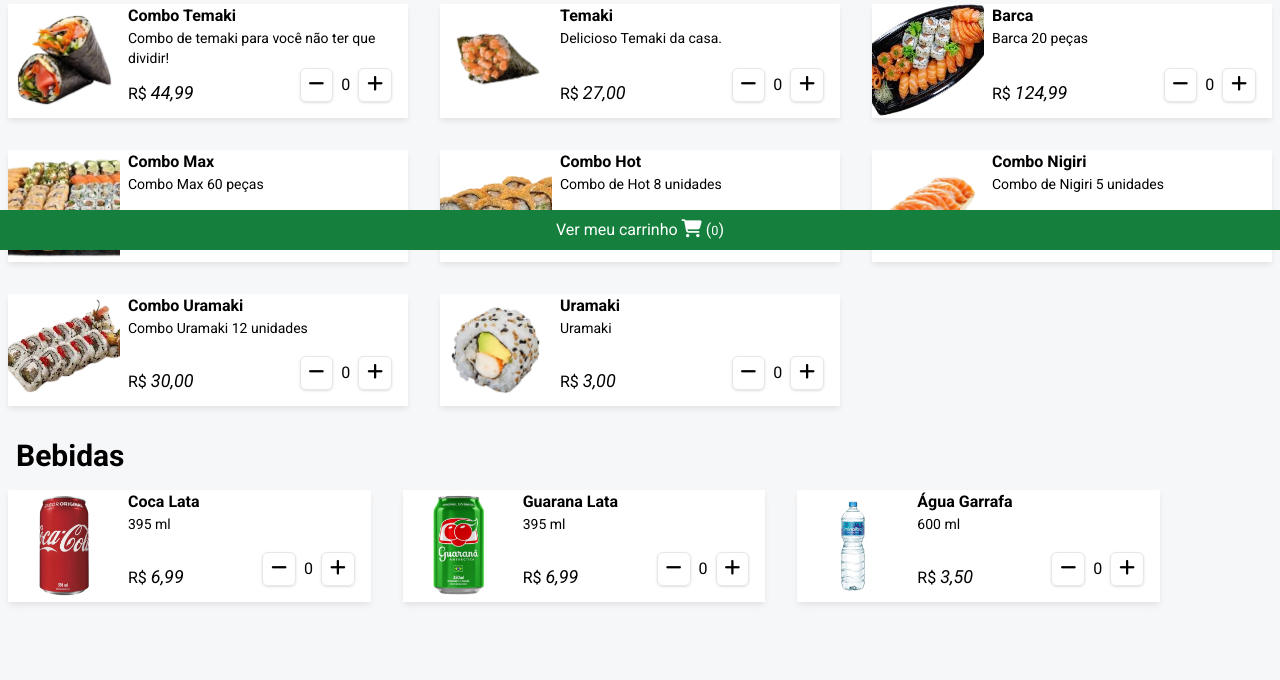
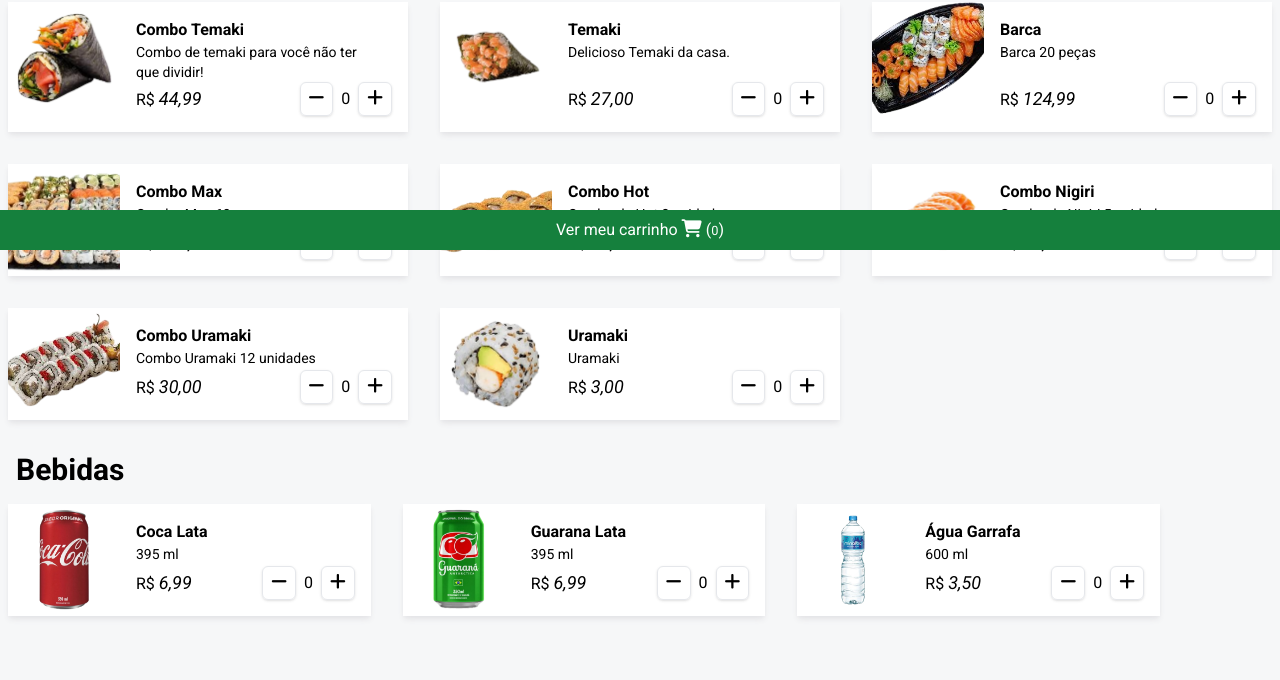
Before and after one commit to andreldgraciano/Cardapio, a website: page index.html in a window 1280 px wide. Shown: the part 550-1230 px from the top of the page. Drawn offline with Linux system fonts and the light colour scheme.

Commit message:
h-md-header w-nav p-product

```diff
--- a/index.html
+++ b/index.html
@@ -19,7 +19,7 @@
 <body>
 
     <!-- Header -->
-    <header class="relative w-full h-[300px] md:h-[420px] bg-white max-w-7xl z-0">
+    <header class="relative w-full h-[300px] xl:h-[420px] bg-white max-w-7xl z-0">
         <div id="banner" class="absolute inset-0 w-full bg-cover bg-center sm:bg-bottom saturate-[1.7] z-10" style="background-image: url('./assets/images/bg.jpg');"></div>
         <div class="absolute w-full h-full flex flex-col justify-end items-center pb-8 z-20">
             <h1
@@ -35,7 +35,7 @@
     </header>
     <!-- Fim Header -->
 
-    <nav class="sticky bg-white py-2 top-0 flex w-full text-2xl md:text-4xl text-center font-bold border-b-2 mb-6">
+    <nav class="sticky bg-white py-2 top-0 flex max-w-7xl w-full text-2xl md:text-4xl text-center font-bold shadow-md shadow-zinc-200 mb-6">
         <a href="#comidas" class="flex-1 border-r-2">Comidas</a>
         <a href="#bebidas" class="flex-1">Bebidas</a>
     </nav>
@@ -51,15 +51,15 @@
         <!-- Grid Comidas -->
         <section class="grid grid-cols-1 md:grid-cols-2 lg:grid-cols-3 gap-8 max-w-7xl mx-2">
 
-            <div class="flex gap-2 bg-white shadow-md shadow-zinc-200">
+            <div class="flex bg-white shadow-md shadow-zinc-200">
                 <img src="assets/images/combo-temaki.png" alt="Combo Temaki"
                     class="w-28 h-28 rounded-md object-cover hover:scale-110 hover:-rotate-2 duration-200 mx-auto">
-                <div class="flex flex-col h-full flex-1">
+                <div class="flex flex-col h-full flex-1 p-4">
                     <p class="font-bold">Combo Temaki</p>
                     <p class="text-sm pr-4">Combo de temaki para você não ter que dividir!</p>
                     <div class="flex items-center justify-between mt-auto">
                         <p>R$ <span class="text-lg italic">44,99</span></p>
-                        <div class="flex mr-4 mb-4 gap-2 items-center">
+                        <div class="flex gap-2 items-center">
                             <button class="remove-from-cart-btn px-2 py-1 border rounded-md shadow" data-name="Combo Temaki"
                                 data-price="44.99">
                                 <i class="fa-solid fa-minus text-lg"></i>
@@ -74,15 +74,15 @@
                 </div>
             </div>
 
-            <div class="flex gap-2 bg-white shadow-md shadow-zinc-200">
+            <div class="flex bg-white shadow-md shadow-zinc-200">
                 <img src="assets/images/temaki.png" alt="Temaki"
                     class="w-28 h-28 rounded-md object-cover hover:scale-110 hover:-rotate-2 duration-200 mx-auto">
-                <div class="flex flex-col h-full flex-1">
+                <div class="flex flex-col h-full flex-1 p-4">
                     <p class="font-bold">Temaki</p>
                     <p class="text-sm pr-4">Delicioso Temaki da casa.</p>
                     <div class="flex items-center justify-between mt-auto">
                         <p>R$ <span class="text-lg italic">27,00</span></p>
-                        <div class="flex mr-4 mb-4 gap-2 items-center">
+                        <div class="flex gap-2 items-center">
                             <button class="remove-from-cart-btn px-2 py-1 border rounded-md shadow" data-name="Temaki"
                                 data-price="27.00">
                                 <i class="fa-solid fa-minus text-lg"></i>
@@ -97,15 +97,15 @@
                 </div>
             </div>
 
-            <div class="flex gap-2 bg-white shadow-md shadow-zinc-200">
+            <div class="flex bg-white shadow-md shadow-zinc-200">
                 <img src="assets/images/barca.png" alt="Barca"
                     class="w-28 h-28 rounded-md object-cover hover:scale-110 hover:-rotate-2 duration-200 mx-auto">
-                <div class="flex flex-col h-full flex-1">
+                <div class="flex flex-col h-full flex-1 p-4">
                     <p class="font-bold">Barca</p>
                     <p class="text-sm pr-4">Barca 20 peças</p>
                     <div class="flex items-center justify-between mt-auto">
                         <p>R$ <span class="text-lg italic">124,99</span></p>
-                        <div class="flex mr-4 mb-4 gap-2 items-center">
+                        <div class="flex gap-2 items-center">
                             <button class="remove-from-cart-btn px-2 py-1 border rounded-md shadow" data-name="Barca"
                                 data-price="123.99">
                                 <i class="fa-solid fa-minus text-lg"></i>
@@ -120,15 +120,15 @@
                 </div>
             </div>
 
-            <div class="flex gap-2 bg-white shadow-md shadow-zinc-200">
+            <div class="flex bg-white shadow-md shadow-zinc-200">
                 <img src="assets/images/combo-max.png" alt="Combo Max"
                     class="w-28 h-28 rounded-md object-cover hover:scale-110 hover:-rotate-2 duration-200 mx-auto">
-                <div class="flex flex-col h-full flex-1">
+                <div class="flex flex-col h-full flex-1 p-4">
                     <p class="font-bold">Combo Max</p>
                     <p class="text-sm pr-4">Combo Max 60 peças</p>
                     <div class="flex items-center justify-between mt-auto">
                         <p>R$ <span class="text-lg italic">174,49</span></p>
-                        <div class="flex mr-4 mb-4 gap-2 items-center">
+                        <div class="flex gap-2 items-center">
                             <button class="remove-from-cart-btn px-2 py-1 border rounded-md shadow" data-name="Combo Max"
                                 data-price="174.49">
                                 <i class="fa-solid fa-minus text-lg"></i>
@@ -143,15 +143,15 @@
                 </div>
             </div>
 
-            <div class="flex gap-2 bg-white shadow-md shadow-zinc-200">
+            <div class="flex bg-white shadow-md shadow-zinc-200">
                 <img src="assets/images/combo-hot.png" alt="Combo Hot"
                     class="w-28 h-28 rounded-md object-cover hover:scale-110 hover:-rotate-2 duration-200 mx-auto">
-                <div class="flex flex-col h-full flex-1">
+                <div class="flex flex-col h-full flex-1 p-4">
                     <p class="font-bold">Combo Hot</p>
                     <p class="text-sm pr-4">Combo de Hot 8 unidades</p>
                     <div class="flex items-center justify-between mt-auto">
                         <p>R$ <span class="text-lg italic">24,00</span></p>
-                        <div class="flex mr-4 mb-4 gap-2 items-center">
+                        <div class="flex gap-2 items-center">
                             <button class="remove-from-cart-btn px-2 py-1 border rounded-md shadow" data-name="Combo Hot"
                                 data-price="24.00">
                                 <i class="fa-solid fa-minus text-lg"></i>
@@ -166,15 +166,15 @@
                 </div>
             </div>
 
-            <div class="flex gap-2 bg-white shadow-md shadow-zinc-200">
+            <div class="flex bg-white shadow-md shadow-zinc-200">
                 <img src="assets/images/combo-nigiri.png" alt="Combo Nigiri"
                     class="w-28 h-28 rounded-md object-cover hover:scale-110 hover:-rotate-2 duration-200 mx-auto">
-                <div class="flex flex-col h-full flex-1">
+                <div class="flex flex-col h-full flex-1 p-4">
                     <p class="font-bold">Combo Nigiri</p>
                     <p class="text-sm pr-4">Combo de Nigiri 5 unidades</p>
                     <div class="flex items-center justify-between mt-auto">
                         <p>R$ <span class="text-lg italic">32,99</span></p>
-                        <div class="flex mr-4 mb-4 gap-2 items-center">
+                        <div class="flex gap-2 items-center">
                             <button class="remove-from-cart-btn px-2 py-1 border rounded-md shadow" data-name="Combo Nigiri"
                                 data-price="32.99">
                                 <i class="fa-solid fa-minus text-lg"></i>
@@ -189,15 +189,15 @@
                 </div>
             </div>
 
-            <div class="flex gap-2 bg-white shadow-md shadow-zinc-200">
+            <div class="flex bg-white shadow-md shadow-zinc-200">
                 <img src="assets/images/combo-uramaki.png" alt="Combo Uramaki"
                     class="w-28 h-28 rounded-md object-cover hover:scale-110 hover:-rotate-2 duration-200 mx-auto">
-                <div class="flex flex-col h-full flex-1">
+                <div class="flex flex-col h-full flex-1 p-4">
                     <p class="font-bold">Combo Uramaki</p>
                     <p class="text-sm pr-4">Combo Uramaki 12 unidades</p>
                     <div class="flex items-center justify-between mt-auto">
                         <p>R$ <span class="text-lg italic">30,00</span></p>
-                        <div class="flex mr-4 mb-4 gap-2 items-center">
+                        <div class="flex gap-2 items-center">
                             <button class="remove-from-cart-btn px-2 py-1 border rounded-md shadow" data-name="Combo Uramaki"
                                 data-price="30.00">
                                 <i class="fa-solid fa-minus text-lg"></i>
@@ -212,15 +212,15 @@
                 </div>
             </div>
 
-            <div class="flex gap-2 bg-white shadow-md shadow-zinc-200">
+            <div class="flex bg-white shadow-md shadow-zinc-200">
                 <img src="assets/images/uramaki.png" alt="Uramaki"
                     class="w-28 h-28 rounded-md object-cover hover:scale-110 hover:-rotate-2 duration-200 mx-auto">
-                <div class="flex flex-col h-full flex-1">
+                <div class="flex flex-col h-full flex-1 p-4">
                     <p class="font-bold">Uramaki</p>
                     <p class="text-sm pr-4">Uramaki</p>
                     <div class="flex items-center justify-between mt-auto">
                         <p>R$ <span class="text-lg italic">3,00</span></p>
-                        <div class="flex mr-4 mb-4 gap-2 items-center">
+                        <div class="flex gap-2 items-center">
                             <button class="remove-from-cart-btn px-2 py-1 border rounded-md shadow" data-name="Uramaki"
                                 data-price="3.00">
                                 <i class="fa-solid fa-minus text-lg"></i>
@@ -245,15 +245,15 @@
         <!-- Grid Bebidas -->
         <section class="grid grid-cols-1 md:grid-cols-2 lg:grid-cols-3 gap-8 max-w-6xl mx-2">
 
-            <div class="flex gap-2 bg-white shadow-md shadow-zinc-200">
+            <div class="flex bg-white shadow-md shadow-zinc-200">
                 <img src="assets/images/coca-lata.png" alt="Coca Lata"
                     class="w-28 h-28 rounded-md object-cover hover:scale-110 hover:-rotate-2 duration-200 mx-auto">
-                <div class="flex flex-col h-full flex-1">
+                <div class="flex flex-col h-full flex-1 p-4">
                     <p class="font-bold">Coca Lata</p>
                     <p class="text-sm pr-4">395 ml</p>
                     <div class="flex items-center justify-between mt-auto">
                         <p>R$ <span class="text-lg italic">6,99</span></p>
-                        <div class="flex mr-4 mb-4 gap-2 items-center">
+                        <div class="flex gap-2 items-center">
                             <button class="remove-from-cart-btn px-2 py-1 border rounded-md shadow" data-name="Coca Lata"
                                 data-price="6.99">
                                 <i class="fa-solid fa-minus text-lg"></i>
@@ -268,15 +268,15 @@
                 </div>
             </div>
 
-            <div class="flex gap-2 bg-white shadow-md shadow-zinc-200">
+            <div class="flex bg-white shadow-md shadow-zinc-200">
                 <img src="assets/images/guarana-lata.png" alt="Guaraná Lata"
                     class="w-28 h-28 rounded-md object-cover hover:scale-110 hover:-rotate-2 duration-200 mx-auto">
-                <div class="flex flex-col h-full flex-1">
+                <div class="flex flex-col h-full flex-1 p-4">
                     <p class="font-bold">Guarana Lata</p>
                     <p class="text-sm pr-4">395 ml</p>
                     <div class="flex items-center justify-between mt-auto">
                         <p>R$ <span class="text-lg italic">6,99</span></p>
-                        <div class="flex mr-4 mb-4 gap-2 items-center">
+                        <div class="flex gap-2 items-center">
                             <button class="remove-from-cart-btn px-2 py-1 border rounded-md shadow" data-name="Guaraná Lata"
                                 data-price="6.99">
                                 <i class="fa-solid fa-minus text-lg"></i>
@@ -291,15 +291,15 @@
                 </div>
             </div>
 
-            <div class="flex gap-2 bg-white shadow-md shadow-zinc-200">
+            <div class="flex bg-white shadow-md shadow-zinc-200">
                 <img src="assets/images/agua-garrafa.png" alt="Água Garrafa"
                     class="w-28 h-28 rounded-md object-cover hover:scale-110 hover:-rotate-2 duration-200 mx-auto">
-                <div class="flex flex-col h-full flex-1">
+                <div class="flex flex-col h-full flex-1 p-4">
                     <p class="font-bold">Água Garrafa</p>
                     <p class="text-sm pr-4">600 ml</p>
                     <div class="flex items-center justify-between mt-auto">
                         <p>R$ <span class="text-lg italic">3,50</span></p>
-                        <div class="flex mr-4 mb-4 gap-2 items-center">
+                        <div class="flex gap-2 items-center">
                             <button class="remove-from-cart-btn px-2 py-1 border rounded-md shadow" data-name="Água Garrafa"
                                 data-price="3.50">
                                 <i class="fa-solid fa-minus text-lg"></i>
```
Also changed, not shown: assets/styles/output.css.
